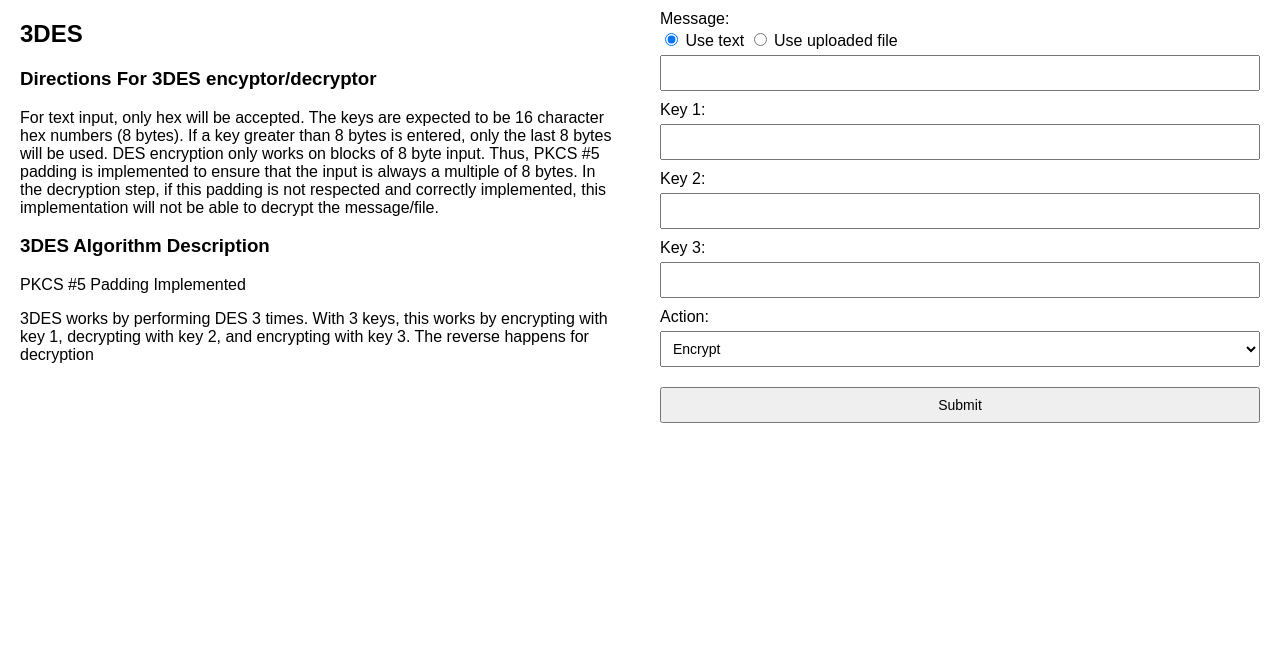
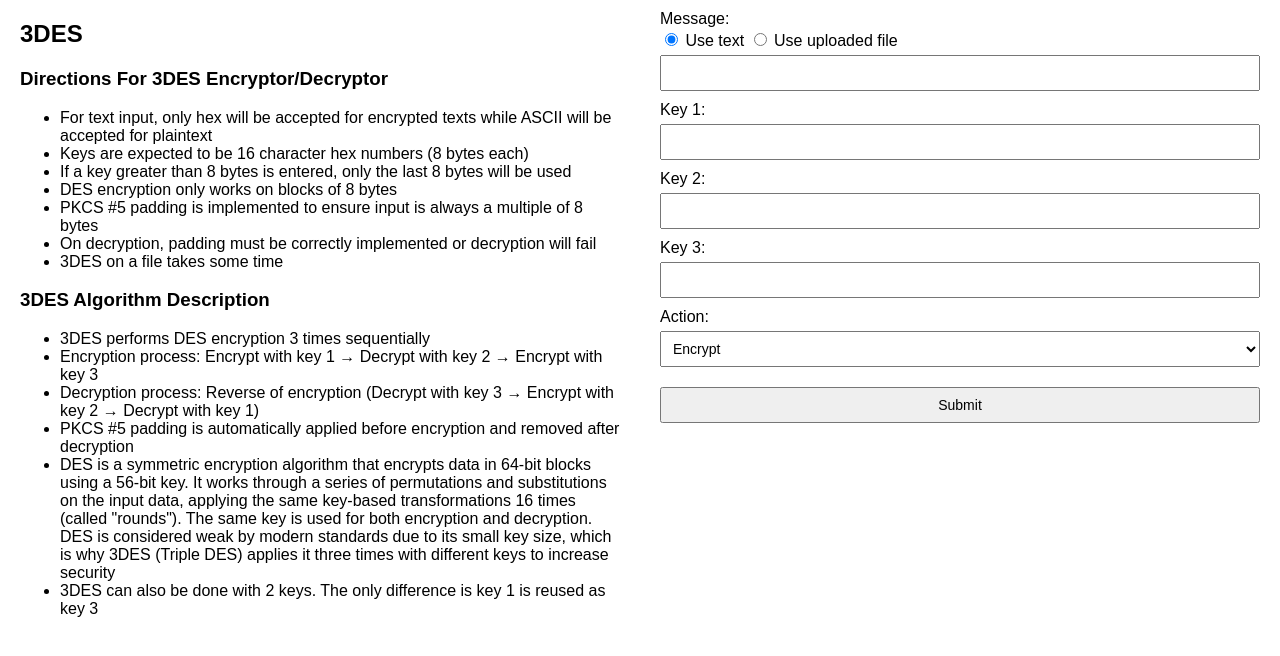
Before and after one commit to hberens/encryption_algorithms, a Flask app: page /des in a window 1280 px wide. Shown: the part 58-714 px from the top of the page. Run offline with Flask 3, Linux system fonts and the light colour scheme.

Commit message:
3DES done

```diff
--- a/app.py
+++ b/app.py
@@ -108,9 +108,7 @@ def des_page():
           msg = bytes.fromhex(message)
         except:
           pass
-
-
-
+    print("hi")
     start_ns = time.perf_counter_ns()
     try:
       answer = des3(file_bytes if file_bytes is not None else msg, key1, key2, key3, action)
@@ -118,11 +116,13 @@ def des_page():
       answer = "ERROR: Invalid Input"
     end_ns = time.perf_counter_ns()
     elapsed_ns = end_ns - start_ns
+    print("hmmm")
 
     # Prepare download data if answer is bytes
     if input_type == "file":
-      download_data = base64.b64encode(answer).decode('utf-8')
-      filename = uploaded_file.filename
+      if isinstance(answer, bytes):
+        download_data = base64.b64encode(answer).decode('utf-8')
+        filename = uploaded_file.filename
     elif action == "encrypt":
       answer = answer.hex()
     elif isinstance(answer, bytes):
--- a/templates/des.html
+++ b/templates/des.html
@@ -5,11 +5,29 @@
         <!-- Left column: explanation -->
         <div class="left">
             <h2>3DES</h2>
-            <h3>Directions For 3DES encyptor/decryptor</h3>
-            <p>For text input, only hex will be accepted. The keys are expected to be 16 character hex numbers (8 bytes). If a key greater than 8 bytes is entered, only the last 8 bytes will be used. DES encryption only works on blocks of 8 byte input. Thus, PKCS #5 padding is implemented to ensure that the input is always a multiple of 8 bytes. In the decryption step, if this padding is not respected and correctly implemented, this implementation will not be able to decrypt the message/file.</p>
+            <h3>Directions For 3DES Encryptor/Decryptor</h3>
+            <ul>
+                <li>For text input, only hex will be accepted for encrypted texts while ASCII will be accepted for plaintext</li>
+                <li>Keys are expected to be 16 character hex numbers (8 bytes each)</li>
+                <li>If a key greater than 8 bytes is entered, only the last 8 bytes will be used</li>
+                <li>DES encryption only works on blocks of 8 bytes</li>
+                <li>PKCS #5 padding is implemented to ensure input is always a multiple of 8 bytes</li>
+                <li>On decryption, padding must be correctly implemented or decryption will fail</li>
+                <li>3DES on a file takes some time</li>
+            </ul>
             <h3>3DES Algorithm Description</h3>
-            <p>PKCS #5 Padding Implemented</p>
-            <p>3DES works by performing DES 3 times. With 3 keys, this works by encrypting with key 1, decrypting with key 2, and encrypting with key 3. The reverse happens for decryption</p>
+            <ul>
+                <li>3DES performs DES encryption 3 times sequentially</li>
+                <li>Encryption process: Encrypt with key 1 → Decrypt with key 2 → Encrypt with key 3</li>
+                <li>Decryption process: Reverse of encryption (Decrypt with key 3 → Encrypt with key 2 → Decrypt with key 1)</li>
+                <li>PKCS #5 padding is automatically applied before encryption and removed after decryption</li>
+                <li>
+                DES is a symmetric encryption algorithm that encrypts data in 64-bit blocks using a 56-bit key. It works through a series of permutations and substitutions on the input data, applying the same key-based transformations 16 times (called "rounds"). The same key is used for both encryption and decryption. DES is considered weak by modern standards due to its small key size, which is why 3DES (Triple DES) applies it three times with different keys to increase security
+                </li>
+                <li>
+                3DES can also be done with 2 keys. The only difference is key 1 is reused as key 3
+                </li>
+            </ul>
         </div>
 
         <!-- Right column: form -->
```
